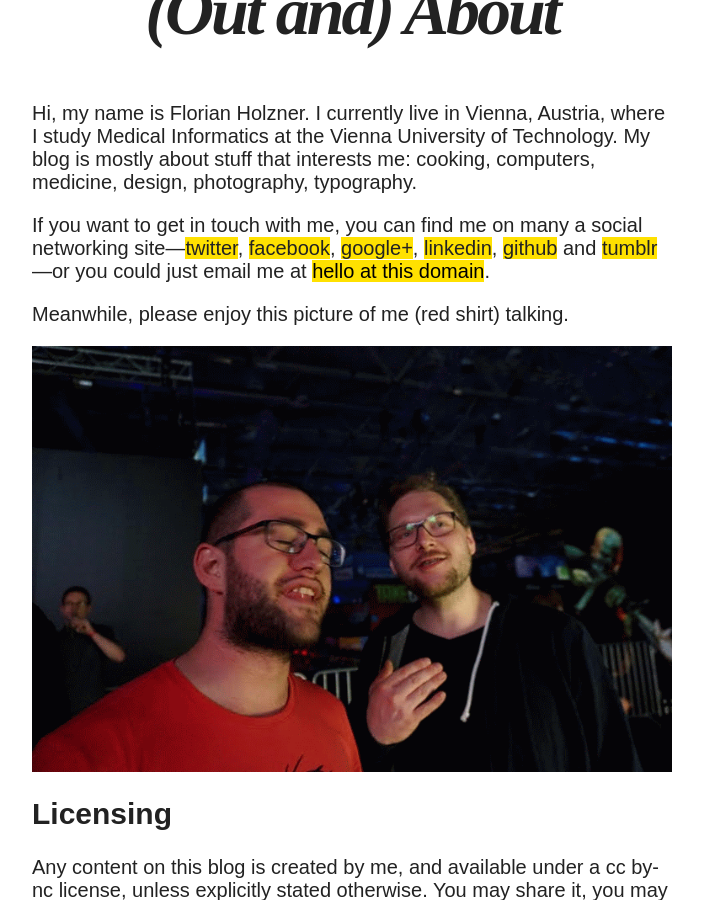
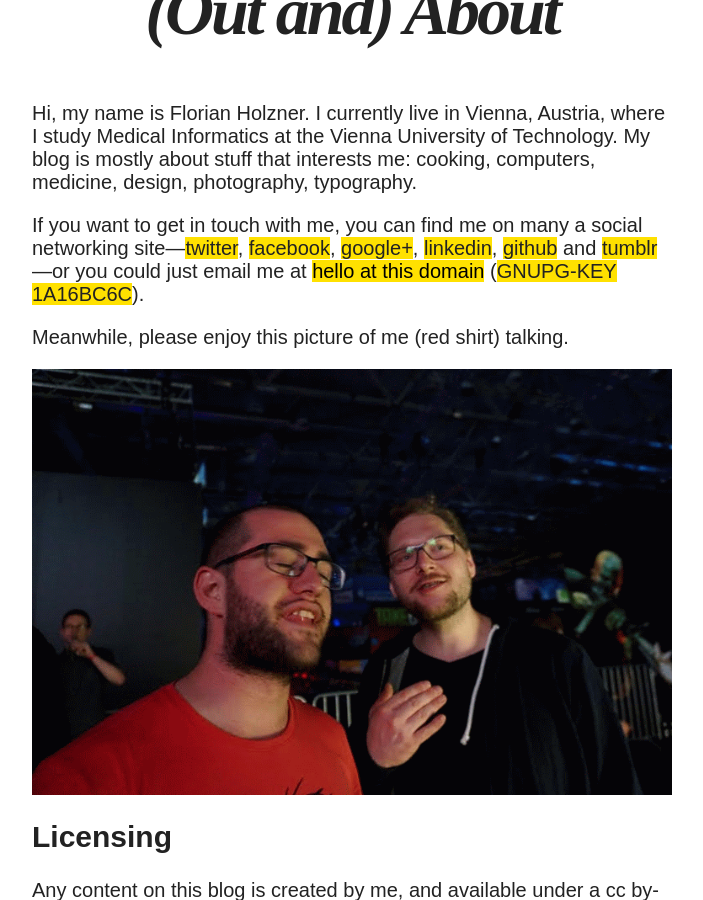
Before and after one commit to bobschi/lebobs.ch, a Jekyll site: the page built from about.md, in a window 1280 px wide and 900 px high, scrolled down 379 px. Shown: the whole window, without its empty margins (288-991 px from the left). Built offline with Jekyll 4.4.1, drawn with Linux system fonts in a browser that asks for light colours; nearby versions of some CDN libraries.

Commit message:
added key id to about section

```diff
--- a/about.md
+++ b/about.md
@@ -8,7 +8,7 @@ modified: 2013-10-29
 
 Hi, my name is Florian Holzner. I currently live in Vienna, Austria, where I study Medical Informatics at the Vienna University of Technology. My blog is mostly about stuff that interests me: cooking, computers, medicine, design, photography, typography.
 
-If you want to get in touch with me, you can find me on many a social networking site---[twitter](https://twitter.com/bobschi), [facebook](https://www.facebook.com/florianholzner), [google+](https://www.facebook.com/florianholzner), [linkedin](http://www.linkedin.com/in/florianholzner), [github](https://github.com/bobschi) and [tumblr](http://bobschi.tumblr.com/)---or you could just email me at <mark>hello at this domain</mark>.
+If you want to get in touch with me, you can find me on many a social networking site---[twitter](https://twitter.com/bobschi), [facebook](https://www.facebook.com/florianholzner), [google+](https://www.facebook.com/florianholzner), [linkedin](http://www.linkedin.com/in/florianholzner), [github](https://github.com/bobschi) and [tumblr](http://bobschi.tumblr.com/)---or you could just email me at <mark>hello at this domain</mark> ([GNUPG-KEY 1A16BC6C](https://hkps.pool.sks-keyservers.net/pks/lookup?op=index&search=0x1A16BC6C&fingerprint=on)).
 
 Meanwhile, please enjoy this picture of me (red shirt) talking.
 
```
